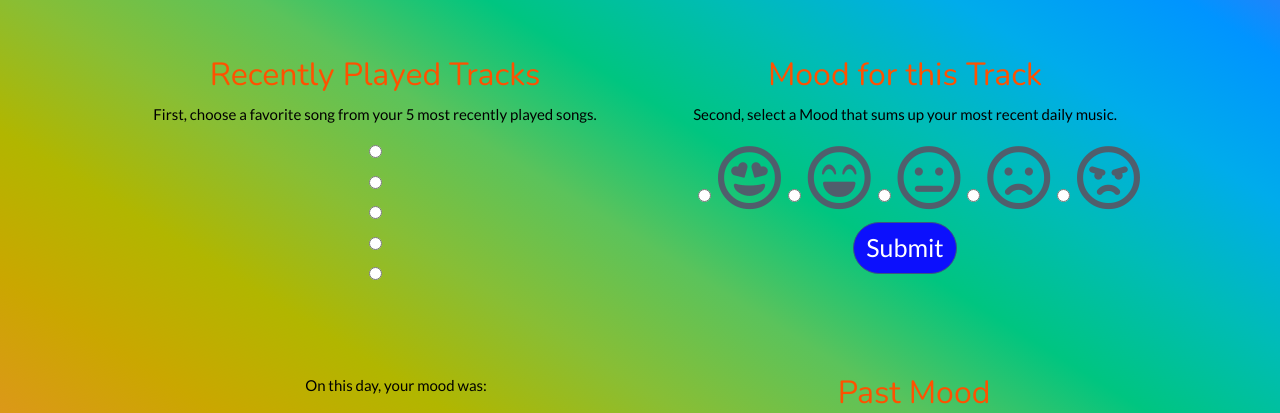
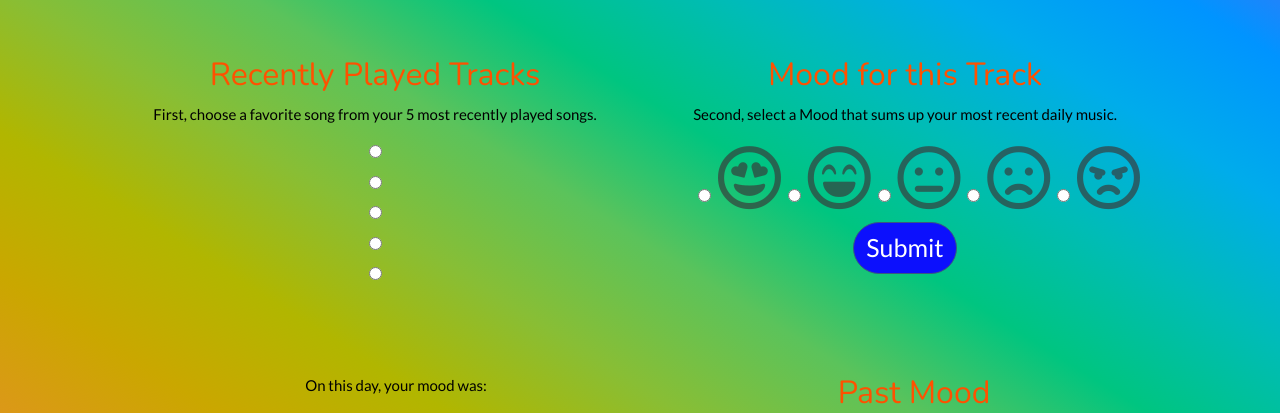
Before and after one commit to SirEctor/feel-the-beat, a Flask app: template app/templates/dashboard.html in a window 1280 px wide. Shown: the part 87-500 px from the top of the page. Run offline with Flask 2, Linux system fonts and the light colour scheme; the template is opened without the code that fills it, so the values that code supplies are empty; some libraries are stand-ins or nearby versions.

Commit message:
Update dashboard.html
change emoji's colors

```diff
--- a/app/templates/dashboard.html
+++ b/app/templates/dashboard.html
@@ -128,23 +128,23 @@
               <ul class="emoji-list">
                     <label>
                         <input type="radio" name="radioe" value="inlove">
-                        <i class="far fa-grin-hearts emoji love" alt="inlove"></i>
+                        <i class="far fa-grin-hearts emoji love" alt="inlove" style="color: rgba(56, 56, 56, 0.678);"></i>
                     </label>
                   <label>
                       <input type="radio" name="radioe" value="happy">
-                      <i class="far fa-laugh-beam emoji happy" alt="happy"></i>
+                      <i class="far fa-laugh-beam emoji happy" alt="happy" style="color: rgba(56, 56, 56, 0.678);"></i>
                     </label>
                   <label>
                       <input type="radio" name="radioe" value="normal">
-                      <i class="far fa-meh emoji normal" alt="normal"></i>
+                      <i class="far fa-meh emoji normal" alt="normal" style="color: rgba(56, 56, 56, 0.678);"></i>
                     </label>
                   <label>
                       <input type="radio" name="radioe" value="sad">
-                      <i class="far fa-frown emoji sad" alt="sad"></i>
+                      <i class="far fa-frown emoji sad" alt="sad" style="color: rgba(56, 56, 56, 0.678);"></i>
                     </label>
                   <label>
                       <input type="radio" name="radioe" value="angry">
-                      <i class="far fa-angry emoji angry" alt="angry"></i>
+                      <i class="far fa-angry emoji angry" alt="angry" style="color: rgba(56, 56, 56, 0.678);"></i>
                   </label>
               </ul>
               <button type="submit" class="btn btn-primary logout-menu-button" style="border-radius: 30px;font-size: 25px;">Submit</button>
```
